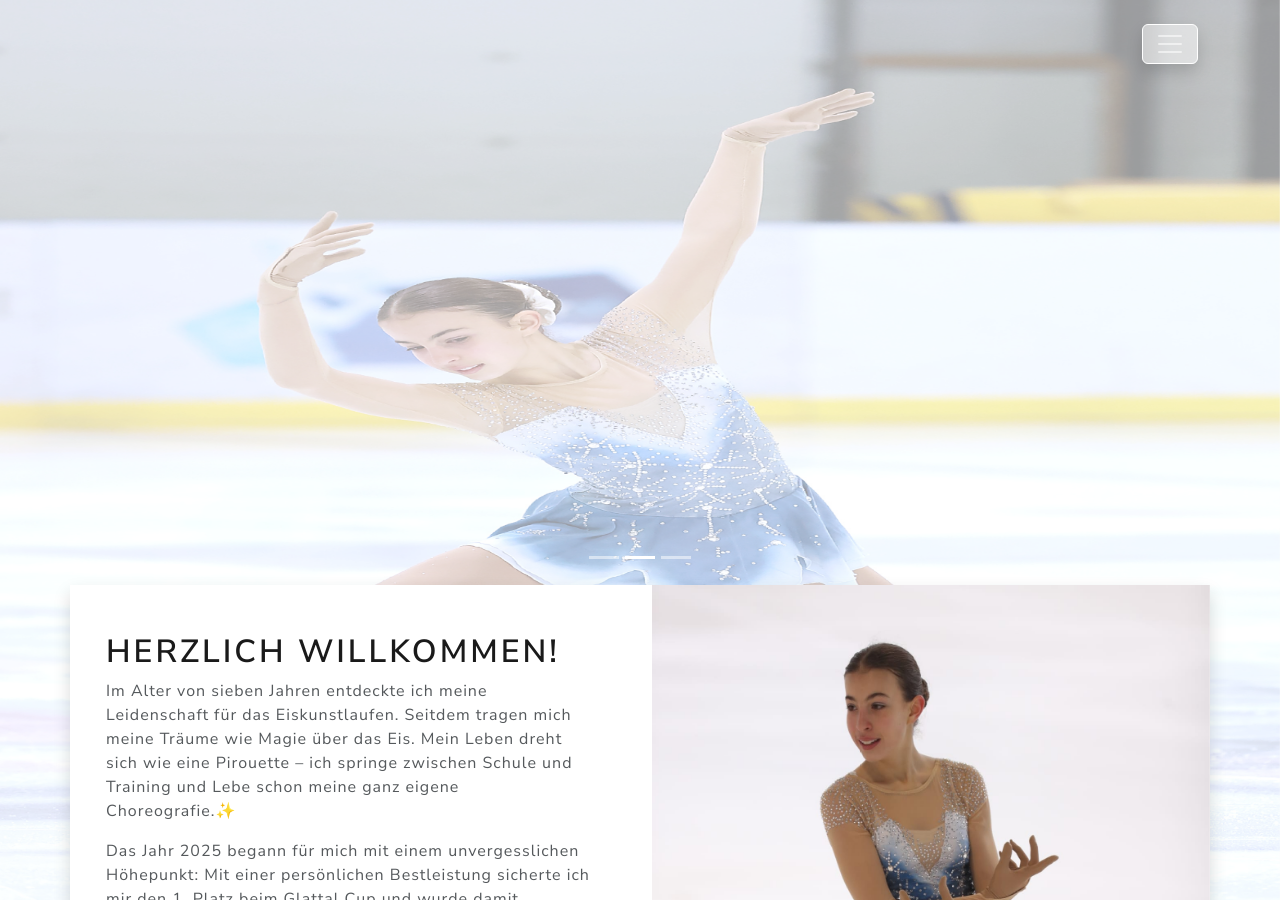
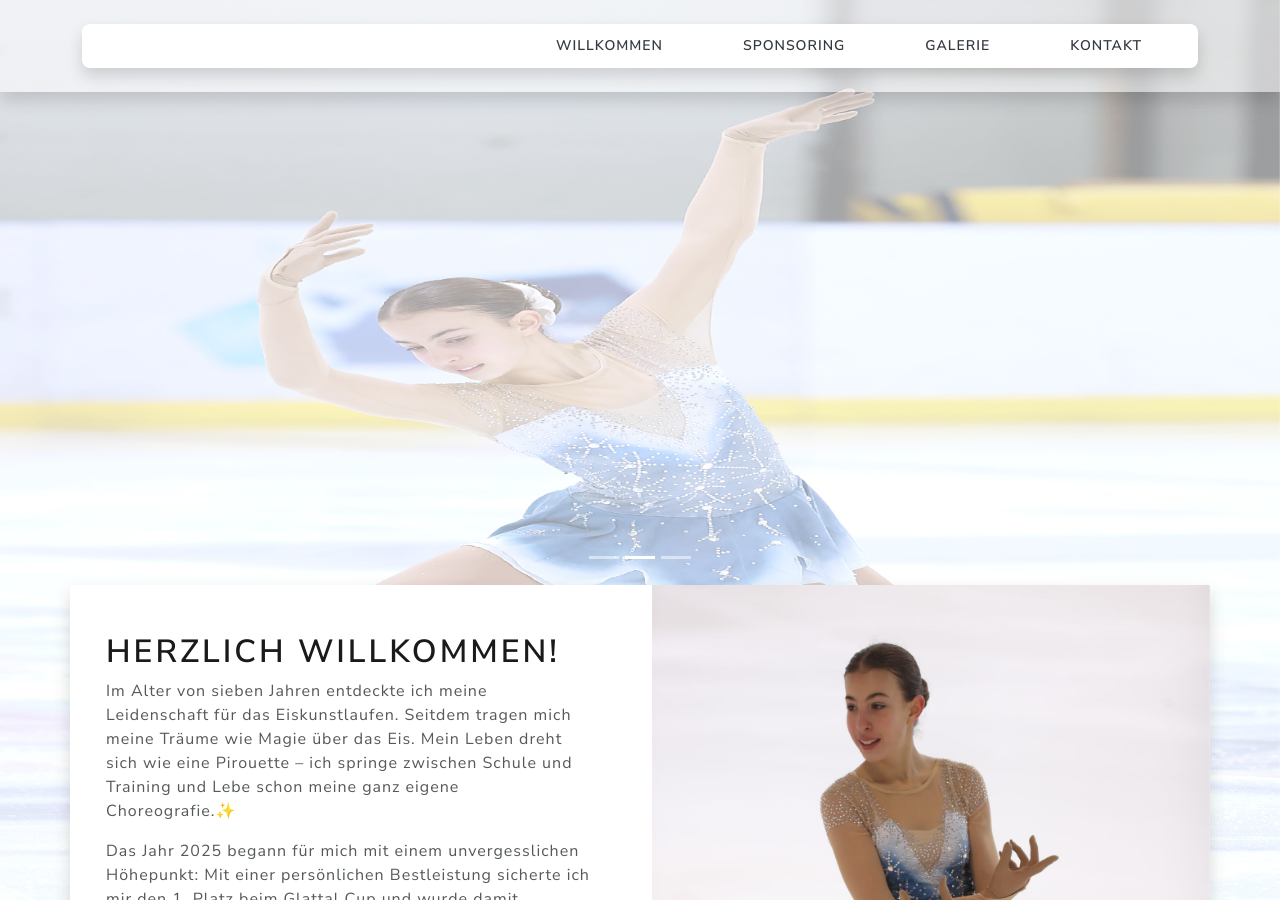
Before and after one commit to flavioaiello/3e2c7395a0ed6e61989d9d6b05156f06a7a27504, a Jekyll site: the page built from index.html, in a window 1280 px wide and 900 px high. Built offline with Jekyll 4.4.1, drawn with Linux system fonts in a browser that asks for light colours; nearby versions of some CDN libraries.

Commit message:
Update navbar styles for improved appearance

```diff
--- a/_layouts/default.html
+++ b/_layouts/default.html
@@ -76,7 +76,7 @@
     </div>
   </header>
 
-  <nav class="navbar navbar-dark fixed-top">
+  <nav class="navbar navbar-dark fixed-top bg-white bg-opacity-50 shadow navbar-expand-lg">
     <div class="container">
       <button class="navbar-toggler border-white bg-white bg-opacity-50 shadow rounded ms-auto" type="button" data-bs-toggle="collapse" data-bs-target="#navbarNav" aria-controls="navbarNav" aria-expanded="false" aria-label="Toggle navigation">
         <span class="navbar-toggler-icon"></span>
```
